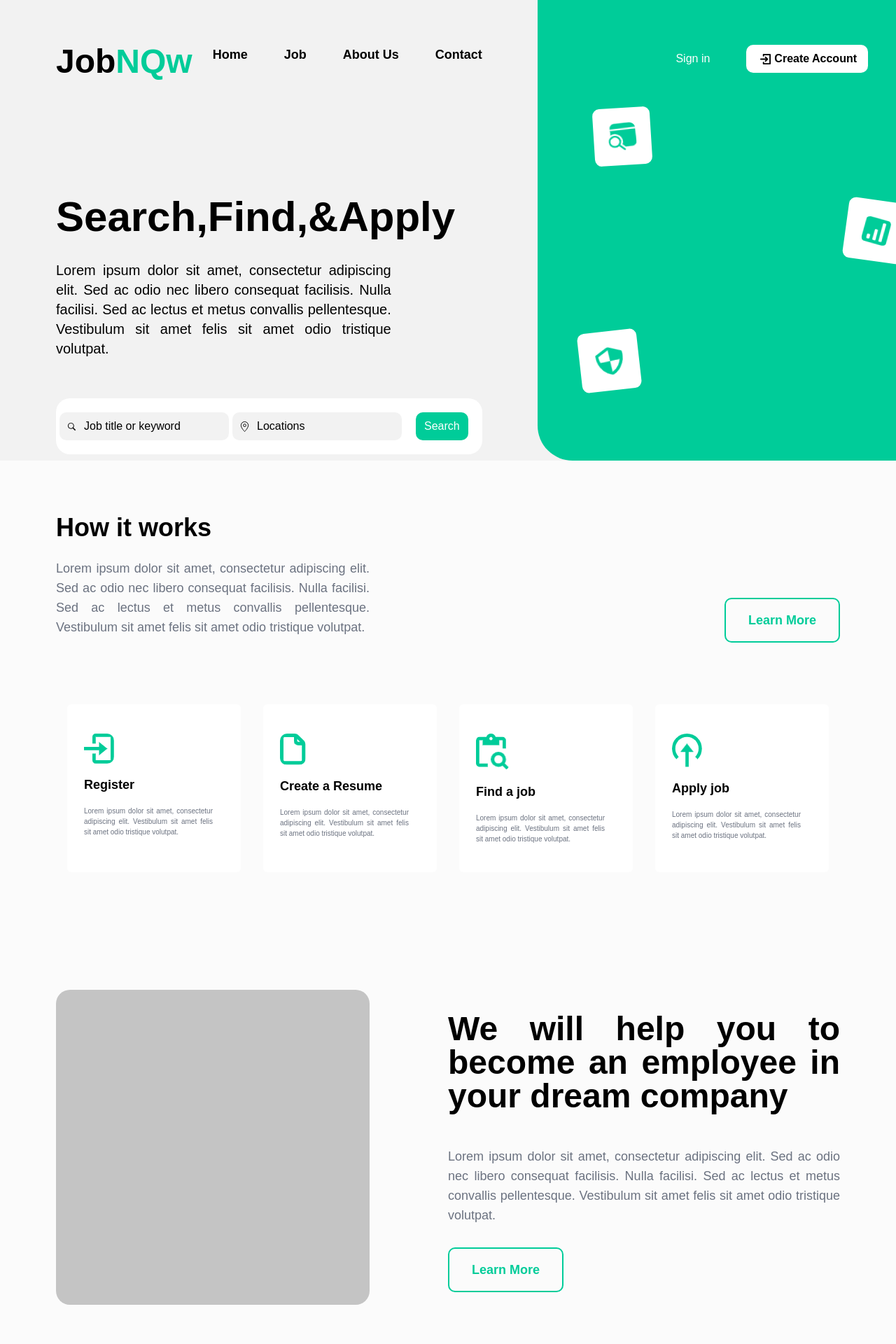
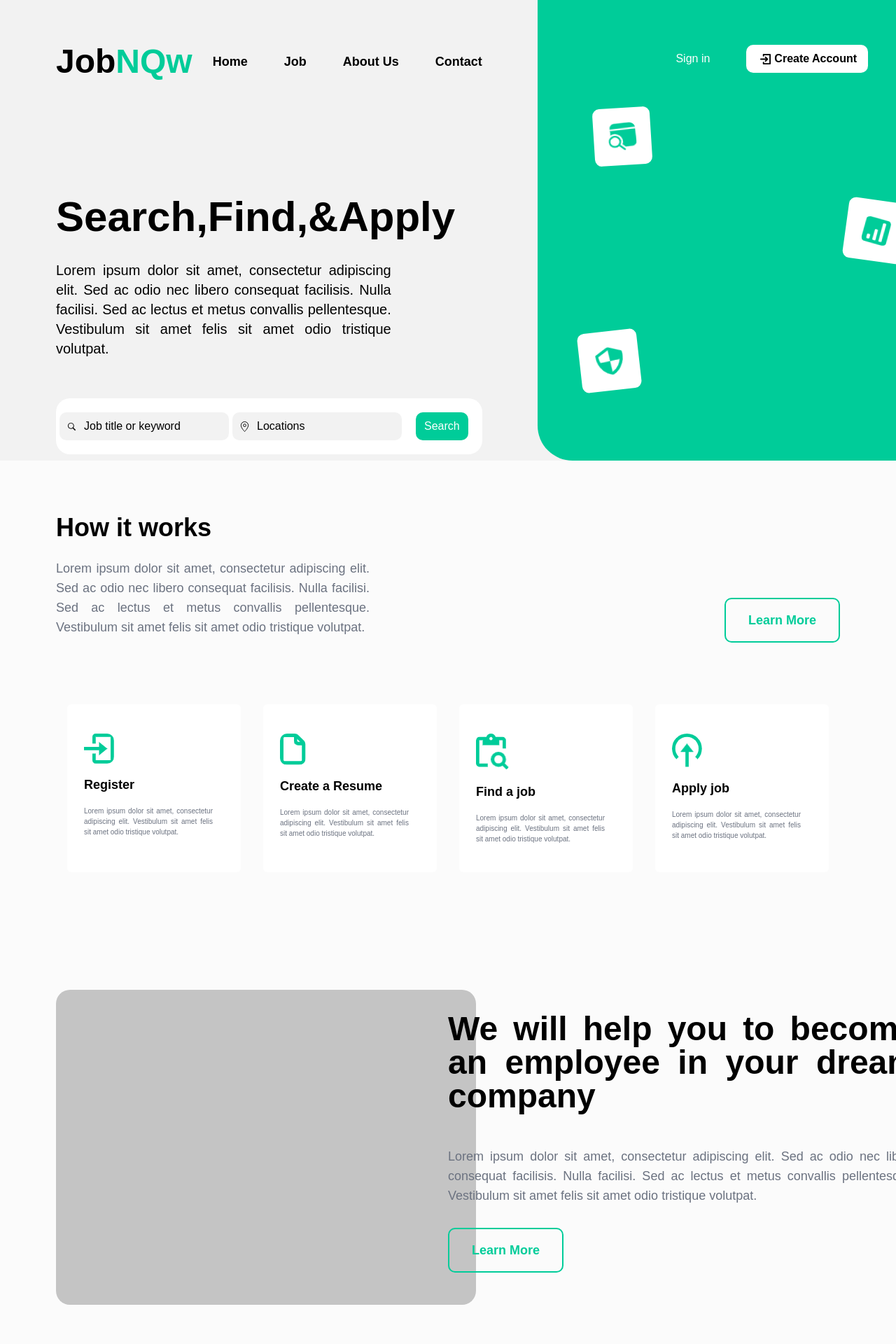
Before and after one commit to Nagi9999/creohub11, a Next.js app: page / in a window 1280 px wide. Shown: the top 1920 px of the page at 70% size. Built offline with nearby package versions, Linux system fonts and the light colour scheme.

Commit message:
final setup

```diff
--- a/src/app/components/added.js
+++ b/src/app/components/added.js
@@ -113,7 +113,7 @@ const AddJob = () => {
 
 
 
-      <div className="  flex justify-center sm:my-16 my-8">
+      <div className="  flex justify-center sm:my-10 my-8">
         <button
           className="sm:text-lg text-xs custom-green1 bg-transparent sm:font-semibold font-normal sm:rounded-[10px] rounded-[3.5px] border-2  sm:py-4 py-2  sm:px-8 px-4  sm:my-8 my-2"
           type="view more"
--- a/src/app/components/categories.js
+++ b/src/app/components/categories.js
@@ -94,7 +94,7 @@ const Catego = () => {
   <img
     src={item.icon}
     alt="Your Icon"
-    className="hover-icon sm:m-[23px] m-[5px] rounded-[10px] sm:w-[40px] w-[18px] sm:h-[40px] h-[18px]"
+    className="hover-icon sm:m-[23px] m-[5px] sm:rounded-[10px] rounded-none sm:w-[40px] w-[18px] sm:h-[40px] h-[18px]"
   />
   <img
     src={item.icon1}
@@ -114,10 +114,10 @@ const Catego = () => {
           </Swiper>
         </div>
 
-        <div className="  flex justify-center sm:mb-16 mb-6">
+        <div className="  flex justify-center sm:mb-16 mb-6 ">
           <button
-            className="sm:text-lg text-xs custom-green1 bg-transparent sm:font-semibold font-normal sm:rounded-[10px] rounded-[3.5px]  border-2  sm:py-4 py-2  sm:px-8 px-4  my-8"
-            type="view more"
+            className="sm:text-lg text-xs custom-green1 bg-transparent sm:font-semibold font-normal sm:rounded-[10px] rounded-[3.5px]  border-2  sm:py-4 py-2  sm:px-8 px-4  my-8 cursor-pointer "
+            type="button"
           >
             View More
           </button>
--- a/src/app/components/how.js
+++ b/src/app/components/how.js
@@ -75,9 +75,9 @@ const How = () => {
         </div>
       </div>
 
-      <div className="flex flex-col sm:flex-row  sm:justify-between justify-center sm:my-32 my-12">
-        <div className="sm:w-[40%] w-[285px] sm:rounded-[20px] rounded-[11px] sm:h-[450px] h-[210px] custom-background3  sm:mt-4  sm:mx-0 mx-auto"></div>
-        <div className="sm:w-[50%] ml-2 mt-12 sm:text-justify text-center  sm:px-0 px-3">
+      <div className="flex flex-col sm:grid grid-cols-2   justify-center sm:my-32 my-12">
+        <div className="sm:col-span-1 sm:w-[600px] w-[285px] sm:rounded-[20px] rounded-[11px] sm:h-[450px] h-[210px] custom-background3  sm:mt-4  sm:mx-0 mx-auto"></div>
+        <div className="sm:col-span-1 sm:w-[670px]  mt-12 sm:text-justify text-center  sm:px-0 px-3">
           <h1 className="sm:text-5xl text-xl font-semibold ">
             We will help you to become an employee in your dream company
           </h1>
--- a/src/app/components/nav.js
+++ b/src/app/components/nav.js
@@ -18,12 +18,12 @@ export default function NavBar() {
 
   return (
     <div className="w-full   custom-family sm:custom-element custom-background1    m-0 custom-border0 ">
-      <nav className="  2xl:container  mx-auto flex sm:flex-row flex-col  justify-center   ">
+      <nav className="  2xl:container  mx-auto flex sm:flex-row flex-col  justify-center    ">
         <div className="  flex sm:justify-between justify-end sm:w-[60%] w-full    h-full   ">
           <div className="flex flex-col sm:max-w-[800px]  sm:px-20 px-0  sm:mr-auto  ">
             <div className="flex flex-row sm:justify-between  justify-end sm:mt-16 mt-5 ">
-              <div className="  font-extrabold	sm:text-5xl text-3xl ">
-                <span className="text-black">Job</span>
+              <div className="  font-extrabold	sm:text-5xl text-3xl  ">
+                <span className="text-black ">Job</span>
                 <span className="custom-green1">NQw</span>
 
                 <div className={" sm:hidden custom-background1 absolute right-0 left-0 my-2    "}>
@@ -70,7 +70,7 @@ export default function NavBar() {
                 </button>
               </div>
 
-              <div className={"hidden sm:block "}>
+              <div className={"hidden sm:flex items-center "}>
                 <ul className=" flex   justify-between  text-lg  sm:space-x-[52px]  font-semibold  ">
                   {menuItems.map((item, index) => (
                     <li key={index}>
```
Also changed, not shown: src/app/globals.css.
